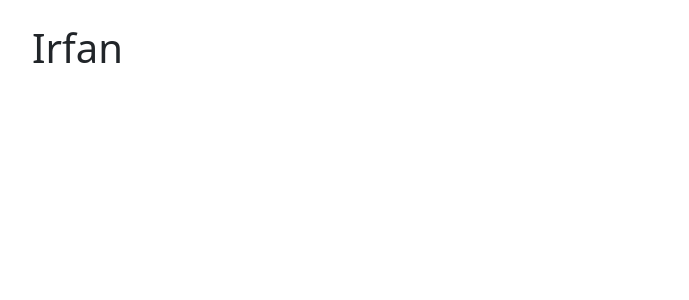
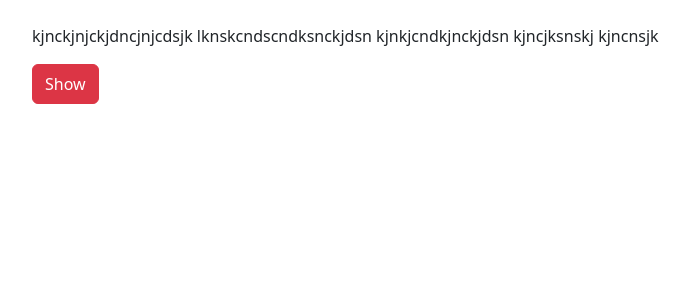
Before and after one commit to Irfansd255/react-app, a React (Create React App) app: page / in a window 1280 px wide. Shown: the top 300 px of the page, without its empty margins (62-751 px from the left). Built offline with nearby package versions, Linux system fonts and the light colour scheme.

Commit message:
state & conditional rendering

```diff
--- a/src/pages/StatePage.jsx
+++ b/src/pages/StatePage.jsx
@@ -1,14 +1,47 @@
 import React, { useState } from "react";
 
 const StatePage = () => {
+  // const [state, setState] = useState(0);
 
-const [state, setState]=useState("Irfan")
+  // const changeState = () => {
+  //   setState(state + 1);
+  // };
 
-console.log(state)
+  const [isShow, setIsShow] = useState(false);
+
+  const handleShow = () => {
+    setIsShow(!isShow);
+  };
 
   return (
     <div className="container p-4">
-      <h1>{state}</h1>
+      {isShow ? (
+        <>
+          <h1>Heading 111</h1>
+          <h1>Heading 222</h1>
+        </>
+      ) : (
+        <p>
+          kjnckjnjckjdncjnjcdsjk lknskcndscndksnckjdsn kjnkjcndkjnckjdsn
+          kjncjksnskj kjncnsjk
+        </p>
+      )}
+
+      <button
+        className={isShow ? "btn btn-success me-4" : "btn btn-danger me-4"}
+        onClick={handleShow}
+      >
+        {isShow ? "Hide" : "Show"}
+      </button>
+
+      {/* <h1>{state}</h1>
+
+      <button className="btn btn-danger me-4" onClick={changeState}>
+        Increment
+      </button>
+      <button className="btn btn-danger" onClick={() => setState(state - 1)}>
+        Decrement
+      </button> */}
     </div>
   );
 };
```
